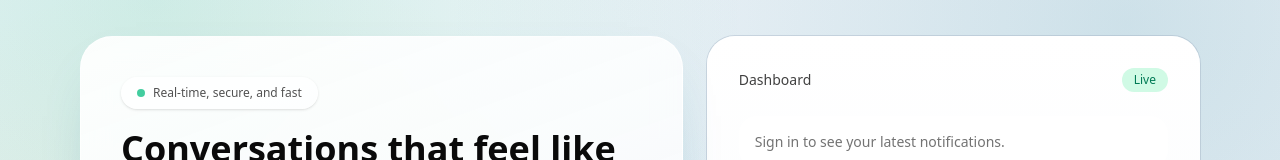
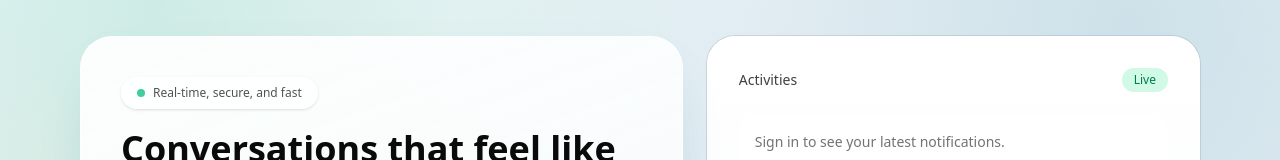
Before and after one commit to ashishbot120/tars-chat, a Next.js app: page / in a window 1280 px wide. Shown: the part 120-280 px from the top of the page. Built offline with nearby package versions, Linux system fonts and the light colour scheme; no server answers.

Commit message:
fixed minor issue

```diff
--- a/src/app/page.tsx
+++ b/src/app/page.tsx
@@ -78,7 +78,7 @@
 
           <section className="surface-solid ring-soft rounded-[28px] p-6 md:p-8 animate-rise">
             <div className="flex items-center justify-between">
-              <p className="text-sm font-medium text-neutral-700">Dashboard</p>
+              <p className="text-sm font-medium text-neutral-700">Activities</p>
               <span className="rounded-full bg-emerald-100 px-3 py-1 text-xs text-emerald-700">
                 Live
               </span>
```
